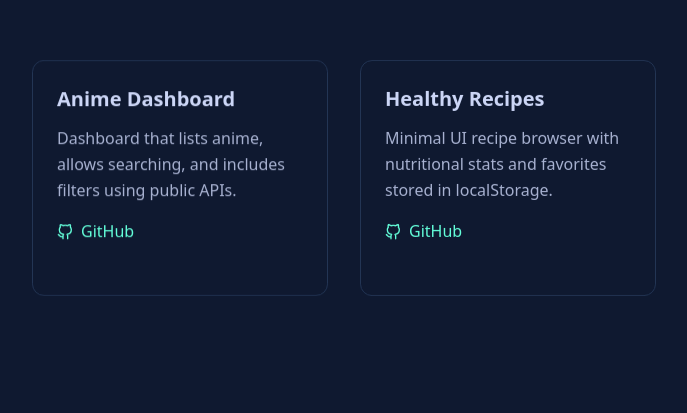
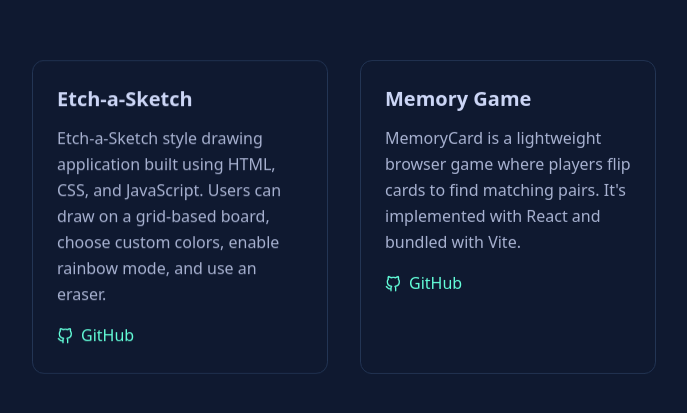
Before and after one commit to baranecp/my-portfolio, a Next.js app: page / in a window 1280 px wide. Shown: the part 2480-2893 px from the top of the page, without its empty margins (460-1147 px from the left). Built offline with nearby package versions, Linux system fonts and the light colour scheme.

Commit message:
Update project details in Projects component with new titles, descriptions, and links

```diff
--- a/src/app/components/Projects.tsx
+++ b/src/app/components/Projects.tsx
@@ -10,22 +10,22 @@
 
   const smallProjects = [
     {
-      title: "Workout Planner",
+      title: "Todo",
       description:
-        "A simple fitness workout planning tool where users can build routines and track muscle group volume.",
-      github: "#",
+        "A simple, modern Todo application built with vanilla JavaScript, Webpack, and localStorage for persistent data storage.",
+      github: "https://github.com/baranecp/Todo",
     },
     {
-      title: "Anime Dashboard",
+      title: "Etch-a-Sketch",
       description:
-        "Dashboard that lists anime, allows searching, and includes filters using public APIs.",
-      github: "#",
+        "Etch-a-Sketch style drawing application built using HTML, CSS, and JavaScript. Users can draw on a grid-based board, choose custom colors, enable rainbow mode, and use an eraser.",
+      github: "https://github.com/baranecp/etch-a-sketch",
     },
     {
-      title: "Healthy Recipes",
+      title: "Memory Game",
       description:
-        "Minimal UI recipe browser with nutritional stats and favorites stored in localStorage.",
-      github: "#",
+        "MemoryCard is a lightweight browser game where players flip cards to find matching pairs. It's implemented with React and bundled with Vite.",
+      github: "https://github.com/baranecp/MemoryCard",
     },
   ];
 
@@ -52,6 +52,7 @@
           data-animate
           className='w-full h-full rounded-xl overflow-hidden border border-[#233554]'>
           <Image
+            priority
             src='/finance-app-preview.svg'
             alt='Finance App Preview'
             width={800}
@@ -92,7 +93,7 @@
           <div className='flex gap-4 pt-2'>
             <a
               data-animate
-              href='#'
+              href='https://github.com/baranecp/finance-app'
               target='_blank'
               className='flex items-center gap-2 px-4 py-2 border border-accent text-accent rounded-lg hover:bg-accent hover:text-black transition-colors duration-300'>
               <FiGithub /> GitHub
@@ -100,7 +101,7 @@
 
             <a
               data-animate
-              href='#'
+              href='https://finance-app-beta-henna.vercel.app/'
               target='_blank'
               className='flex items-center gap-2 px-4 py-2 border border-accent text-accent rounded-lg hover:bg-accent hover:text-black transition-colors duration-300'>
               <FiExternalLink /> Live Demo
```
